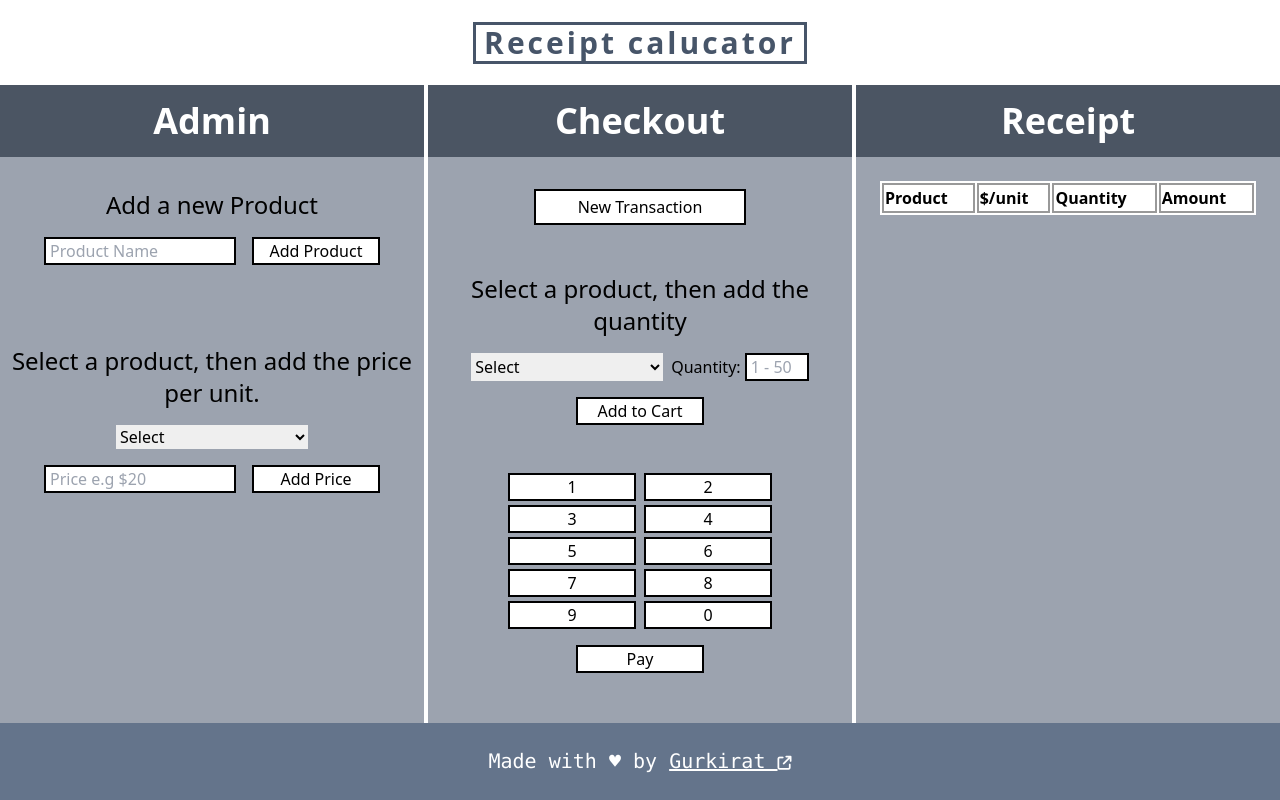
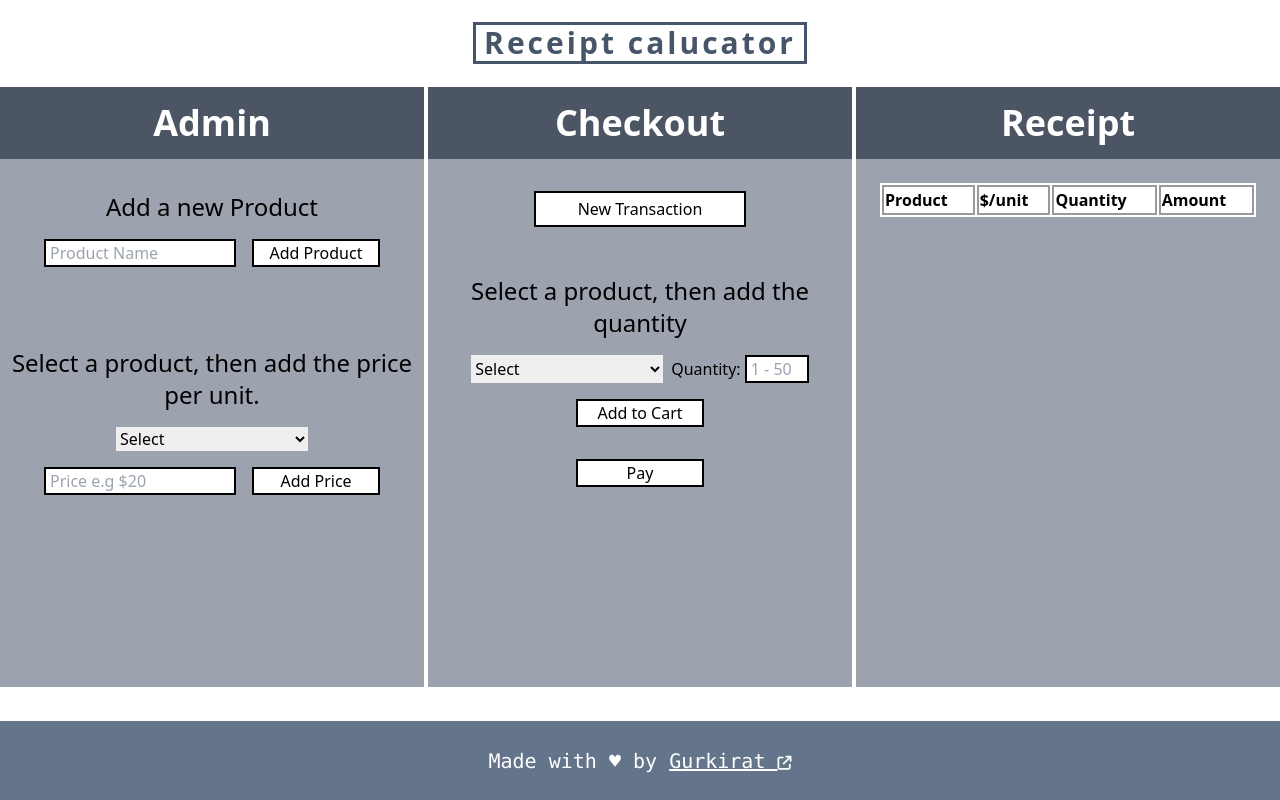
Before and after one commit to gurkiratz/receipt-calculator, a website: page index.html in a window 1280 px wide. Drawn offline with nearby package versions, Linux system fonts and the light colour scheme.

Commit message:
Update Checkout UI

```diff
--- a/index.html
+++ b/index.html
@@ -16,18 +16,20 @@
   </head>
   <body>
     <div class="main-container w-full h-screen">
-      <div class="grid grid-cols-3 gap-x-1 h-full">
-        <div
-          class="w-full bg-white col-span-3 flex items-center justify-evenly"
+      <div class="space-y-1 lg:grid grid-cols-3 lg:space-y-0 gap-x-1 h-screen">
+        <header
+          class="py-2 w-full bg-white col-span-3 flex items-center justify-evenly"
         >
           <p
             class="select-none outline px-2 text-center text-slate-600 text-3xl font-bold tracking-widest bg-white hover:bg-slate-50 cursor-pointer active:bg-slate-200"
           >
-            Receipt calucator
+          <a href="https://github.com/gurkiratz/receipt-calculator" target="_blank">Receipt calucator</a>
+
           </p>
-        </div>
-        <div class="admin">
-          <div class="bg-gray-400 text-black h-full">
+        </header>
+
+        <section class="admin h-full">
+          <div class="bg-gray-400 text-black min-h-[600px]">
             <div class="bg-gray-600">
               <p class="text-center text-white text-4xl py-4 font-bold">
                 Admin
@@ -84,10 +86,10 @@
               ></span>
             </div>
           </div>
-        </div>
+        </section>
 
-        <div class="checkout">
-          <div class="bg-gray-400 text-black h-full">
+        <section class="checkout h-full">
+          <div class="bg-gray-400 text-black min-h-[600px]">
             <div class="bg-gray-600">
               <p class="text-center text-white text-4xl py-4 font-bold">
                 Checkout
@@ -125,23 +127,14 @@
               </div>
               <button
                 id="cart-btn"
-                class="w-32 bg-white border-2 border-black mb-8"
+                class="w-32 bg-white border-2 border-black"
               >
                 Add to Cart
               </button>
 
-              <div class="grid grid-cols-2 gap-x-2 gap-y-1">
-                <button class="w-32 bg-white border-2 border-black">1</button>
-                <button class="w-32 bg-white border-2 border-black">2</button>
-                <button class="w-32 bg-white border-2 border-black">3</button>
-                <button class="w-32 bg-white border-2 border-black">4</button>
-                <button class="w-32 bg-white border-2 border-black">5</button>
-                <button class="w-32 bg-white border-2 border-black">6</button>
-                <button class="w-32 bg-white border-2 border-black">7</button>
-                <button class="w-32 bg-white border-2 border-black">8</button>
-                <button class="w-32 bg-white border-2 border-black">9</button>
-                <button class="w-32 bg-white border-2 border-black">0</button>
-              </div>
+              <table id="cart-table" class="border-separate w-full px-2 bg-gray-400">
+
+              </table>
               <button
                 id="pay-btn"
                 class="w-32 items-end bg-white border-2 border-black"
@@ -150,9 +143,10 @@
               </button>
             </div>
           </div>
-        </div>
-        <div class="receipt">
-          <div class="bg-gray-400 text-black h-full">
+        </section>
+
+        <section class="receipt h-full">
+          <div class="bg-gray-400 text-black min-h-[600px]">
             <div class="bg-gray-600">
               <p class="text-center text-white text-4xl py-4 font-bold">
                 Receipt
@@ -175,9 +169,9 @@
               <p id="due" class="not-hidden"></p>
             </div>
           </div>
-        </div>
-        <div
-          class="w-full bg-slate-500 col-span-3 flex items-center justify-center"
+        </section>
+        <footer
+          class="py-2 w-full bg-slate-500 col-span-3 flex items-center justify-center"
         >
           <p class="text-center text-xl text-white font-mono">
             Made with ♥ by
@@ -191,7 +185,7 @@
               <i class="text-sm fa-solid fa-arrow-up-right-from-square"></i>
             </a>
           </p>
-        </div>
+        </footer>
       </div>
     </div>
   </body>
--- a/index.js
+++ b/index.js
@@ -3,7 +3,6 @@ function theId(id) {
 }
 
 let prodArray = [];
-// let prodObj = {};
 
 // Admin functions
 
@@ -15,36 +14,11 @@ theId("btn-add-product").addEventListener("click", () =>
 );
 
 function addProd(prodName, prodSelect) {
-  // if (prodArray.length === 0) {
-  //   prodArray.push({ name: prodName });
-  //   console.log("len - 0");
-  // } else if (prodArray.length > 0) {
-  //   console.log("len more");
-  //   for (j of prodArray) {
-  //     if (j.name === prodName && j.price) {
-  //       console.log("hi");
-  //     } else {
-  //       prodArray.push({ name: prodName });
-  //     }
-  //   }
-  // }
-  ///////////////
-  // if (prodArray.length > 0) {
-  //   for (j of prodArray) {
-  //     if (j.name === prodName) prodArray = prodArray;
-  //     else prodArray.push({ name: prodName });
-  //   }
-  // } else {
-  //   prodArray.push({ name: prodName });
-  // }
 
   prodArray.push({ name: prodName });
-  jsonProdArray = prodArray.map(JSON.stringify);
-  // jsonProdArray = jsonProdArray.filter((e) => !e.includes("price"));
-  prodSet = new Set(jsonProdArray);
+  const jsonProdArray = prodArray.map(JSON.stringify);
+  const prodSet = new Set(jsonProdArray);
   prodArray = Array.from(prodSet).map(JSON.parse);
-  // prodArray = prodArray.filter((e) => e.name == prodName && e.price);
-  // let uniqueArr = [];
 
   console.log(prodArray);
 
@@ -138,10 +112,26 @@ function addCart(quantity, checkoutSelect) {
         alert(`Added ${quantity} units of ${j.name.toUpperCase()} in cart.`);
       }
     }
+
+    theId("cart-table").innerHTML = `<tr>
+    <th>Product</th>
+    <th>$/unit</th>
+    <th>Quantity</th>
+    </tr>`;
+    for (j of prodArray) {
+      if (j.name && j.price && j.quantity) {
+        theId("cart-table").innerHTML += `<tr>
+      <th>${j.name}</th>
+      <th>$${j.price}</th>
+      <th>${j.quantity}</th>
+      </tr>`;
+      }
+    }
     console.log(prodArray);
   }
 }
 
+// Pay Button
 theId("pay-btn").addEventListener("click", () => payFunc());
 
 function payFunc() {
--- a/package.json
+++ b/package.json
@@ -1,5 +1,5 @@
 {
   "devDependencies": {
-    "tailwindcss": "^3.2.1"
+    "tailwindcss": "^3.4.0"
   }
 }
```
Also changed, not shown: 1 other file.
